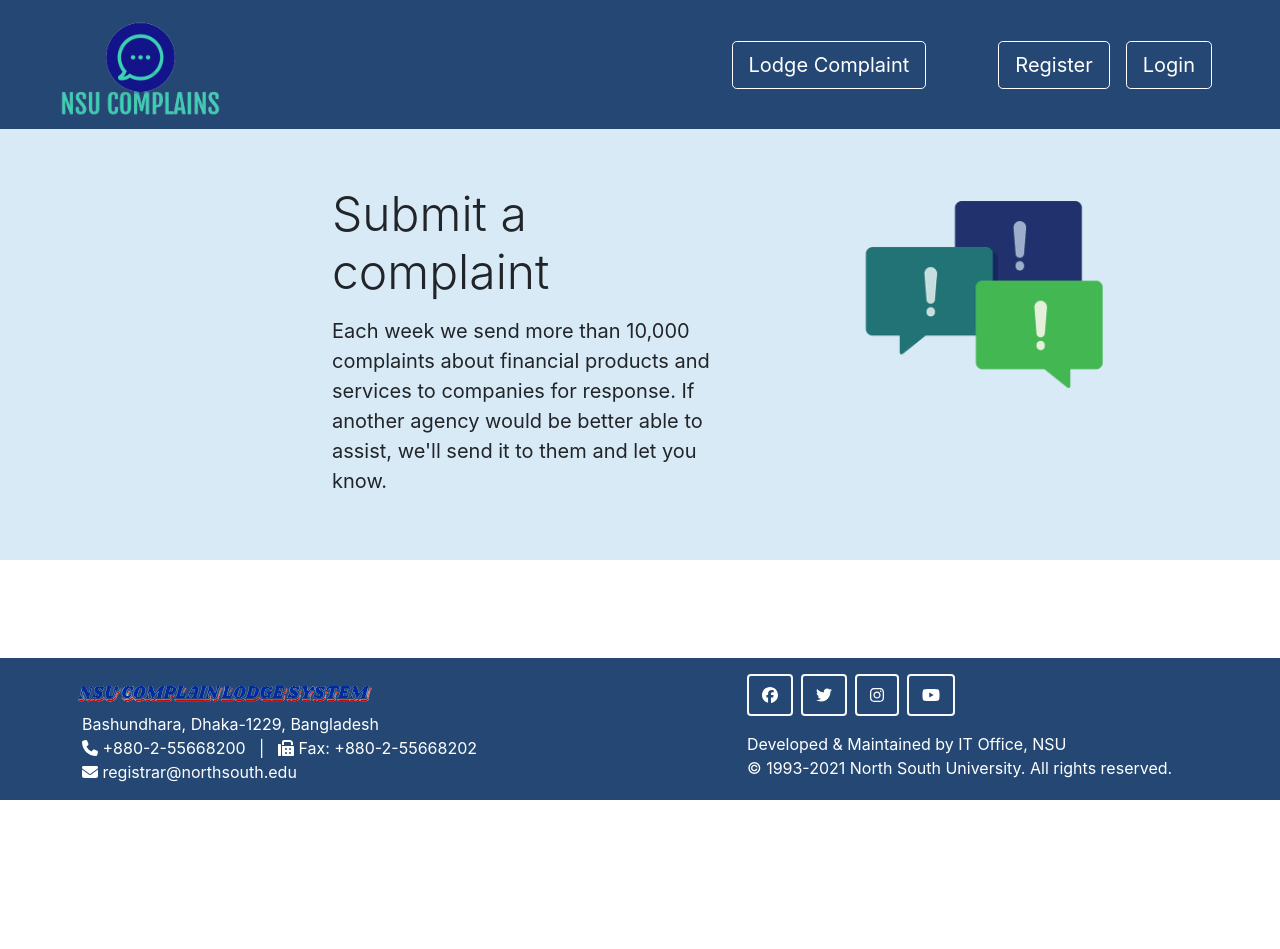
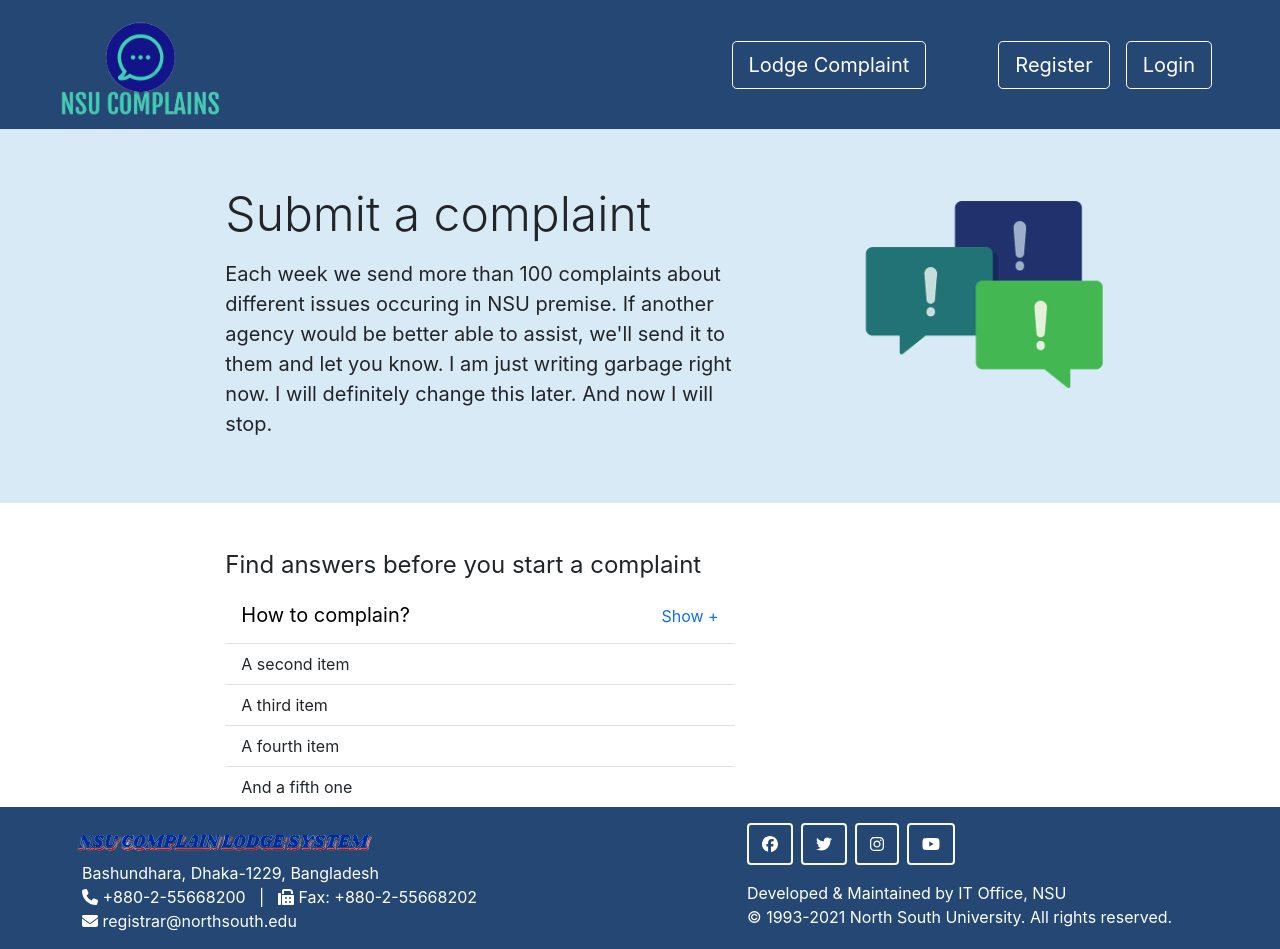
Before and after one commit to Moumi00/NSU-Complaint-Lodge-System, a React (Create React App) app in the folder Project/frontend/: page / in a window 1280 px wide. Before the commit the page ends 800 px from the top, so only its background shows below. Built offline with nearby package versions, Linux system fonts and the light colour scheme.

Commit message:
homepage frontend

```diff
--- a/Project/frontend/src/Components/homepage.jsx
+++ b/Project/frontend/src/Components/homepage.jsx
@@ -5,13 +5,14 @@ function Homepage() {
     <div class="flex-grow-1">
       <div className="container-fluid">
         <div className="row home-page-title-color py-5">
-          <div className="col-4 offset-3">
+          <div className="col-5 offset-2">
             <div className="display-5 my-2">Submit a complaint</div>
             <p class="fs-5 mt-3">
-              Each week we send more than 10,000 complaints about financial
-              products and services to companies for response. If another agency
-              would be better able to assist, we'll send it to them and let you
-              know.
+              Each week we send more than 100 complaints about different issues
+              occuring in NSU premise. If another agency would be better able to
+              assist, we'll send it to them and let you know. I am just writing
+              garbage right now. I will definitely change this later. And now I
+              will stop.
             </p>
           </div>
           <div className="col-2">
@@ -28,6 +29,47 @@ function Homepage() {
           </div>
         </div>
       </div>
+      <div className="container-fluid">
+        <div className="row mt-5">
+          <div className="col-8 offset-2 h4 fw-normal">
+            Find answers before you start a complaint
+          </div>
+        </div>
+        <div className="row">
+          <div className="col-5 offset-2">
+            <ul class="list-group list-group-flush">
+              <li class="list-group-item py-0 pb-0 pt-3">
+                <a
+                  className="d-flex justify-content-between text-decoration-none"
+                  data-bs-toggle="collapse"
+                  href="#listOne"
+                  role="button"
+                  aria-expanded="false"
+                  aria-controls="listOne"
+                >
+                  <p className="nav-link text-black m-0 p-0 pb-3 h5 fw-normal">
+                    How to complain?
+                  </p>
+                  <p className="nav-link m-0 p-0 pt-1 h6 fw-normal align-text-bottom">
+                    Show +
+                  </p>
+                </a>
+                <div class="collapse" id="listOne">
+                  <div class="card card-body">
+                    Some placeholder content for the collapse component. This
+                    panel is hidden by default but revealed when the user
+                    activates the relevant trigger.
+                  </div>
+                </div>
+              </li>
+              <li class="list-group-item">A second item</li>
+              <li class="list-group-item">A third item</li>
+              <li class="list-group-item">A fourth item</li>
+              <li class="list-group-item">And a fifth one</li>
+            </ul>
+          </div>
+        </div>
+      </div>
     </div>
   );
 }
```
